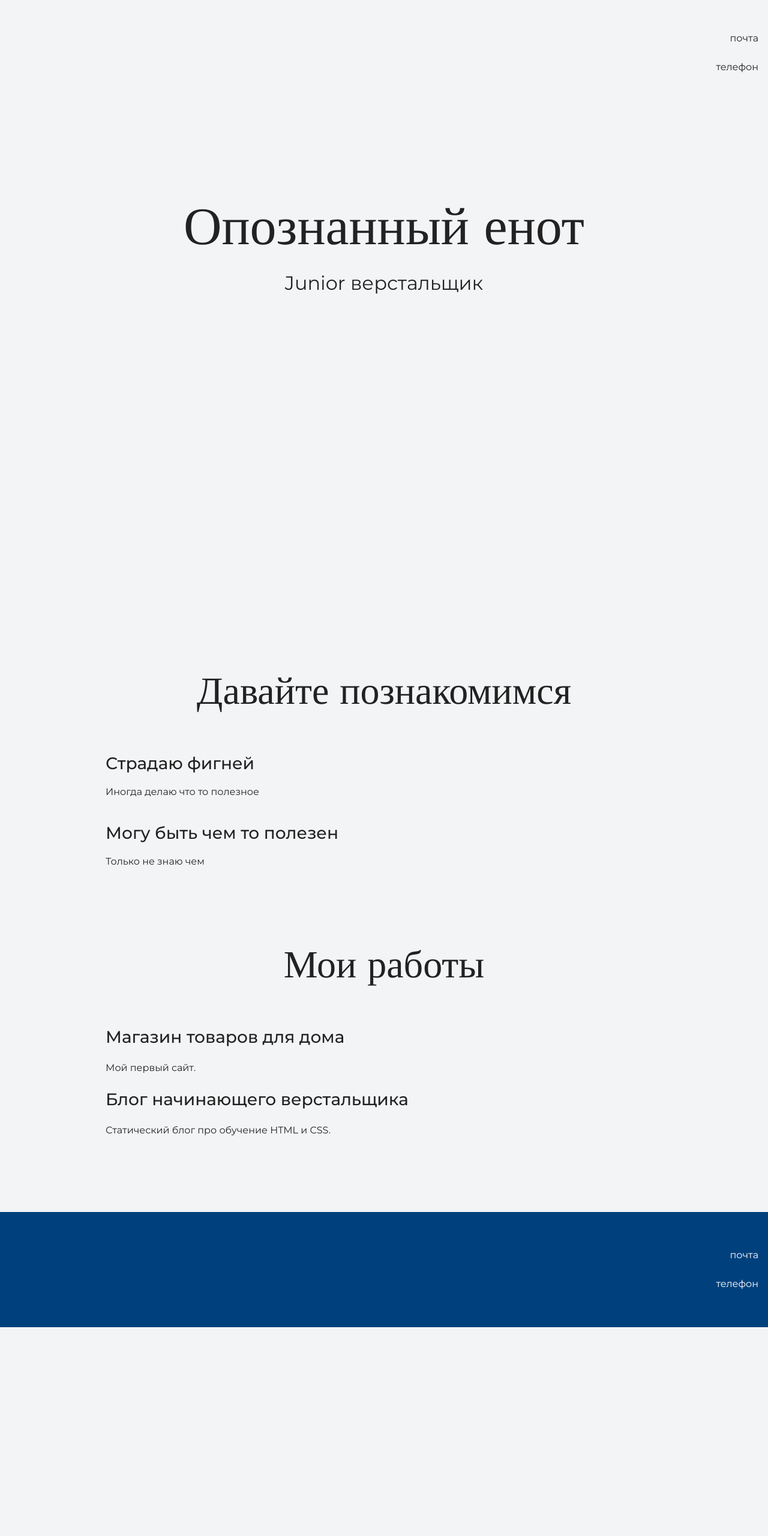
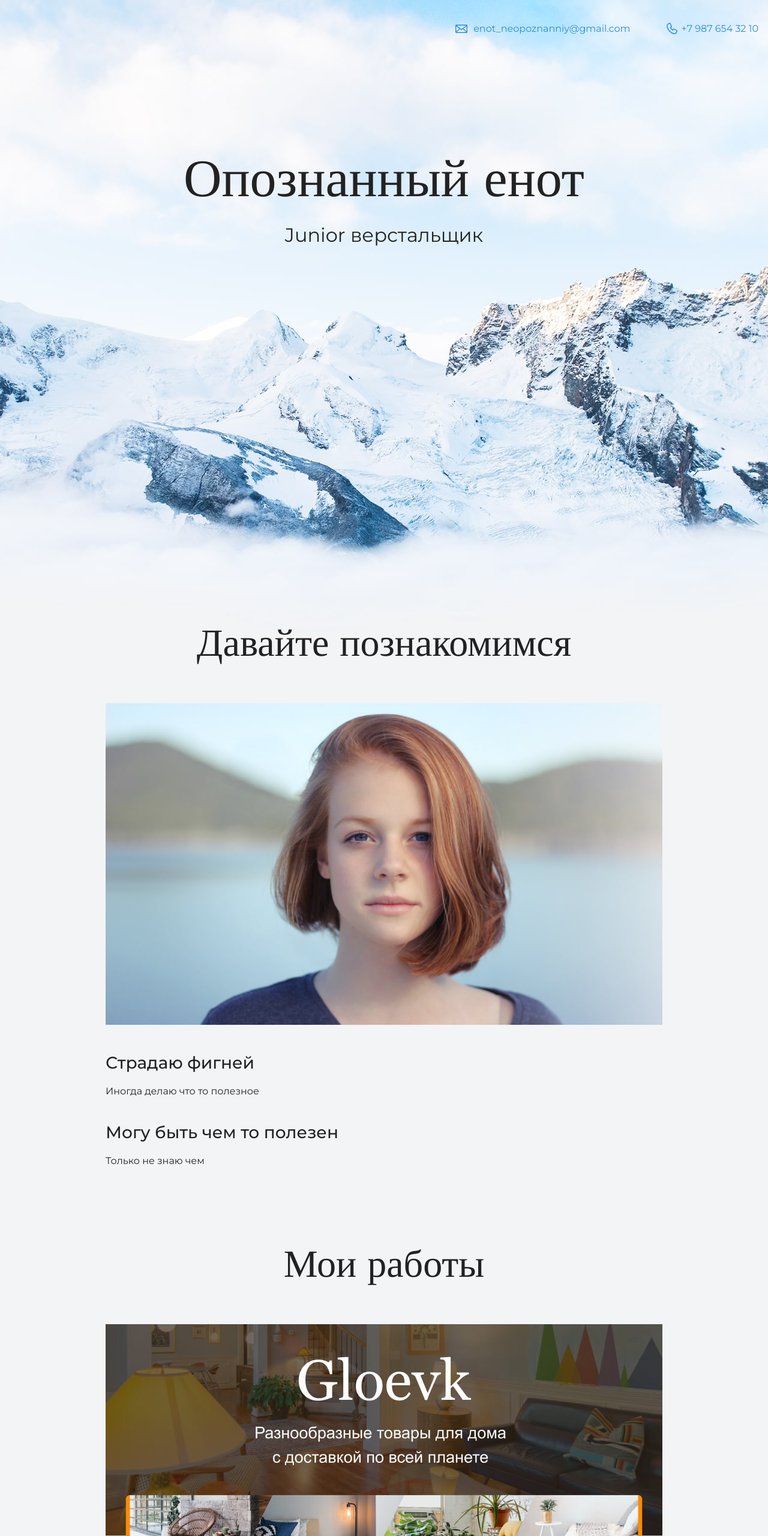
Before and after one commit to ScoobyDen/test, a plain HTML site: page index.html in a window 1280 px wide. Shown: the top 2560 px of the page at 60% size. Before the commit the page ends 2212 px from the top, so only its background shows below. Drawn offline with nearby package versions, Linux system fonts and the light colour scheme.

Commit message:
После изучения простой работы с картинками

```diff
--- a/index.html
+++ b/index.html
@@ -10,8 +10,10 @@
   <body>
     <header class="page-header">
       <div class="container">
-      <p>почта</p>
-      <P>телефон</P></div>
+        <a class="header-email"
+        href="mailto:enot_neopoznanniy@gmail.com">enot_neopoznanniy@gmail.com</a>
+        <a class="header-phone"
+        href="tel:+79876543210">+7 987 654 32 10</a>
     </header>
 
     <section class="hero-image">
@@ -23,6 +25,9 @@
     <section class="intro">
       <div class="container">
       <h2 class="subheading">Давайте познакомимся</h2>
+      <figure class="user-image">
+        <img src="files/user.jpg" width="928" height="536" alt="Фотография Неопознанного Енота">
+      </figure>
       <h3>Страдаю фигней</h3>
       <p>Иногда делаю что то полезное</p>
       <h3>Могу быть чем то полезен</h3>
@@ -32,8 +37,11 @@
     <section class="portfolio">
       <div class="container">
          <h2 class="subheading">Мои работы</h2>
-
+          <figure class="project-image">
+           <img src="files/project.jpg" width="928" height="536" alt="Cайт магазина товаров для дома">
+          </figure>
          <h3>Магазин товаров для дома</h3>
+          <a class="button" href="source/project/index.html">Открыть страницу</a>
          <p>Мой первый сайт.</p>
 
          <h3>Блог начинающего верстальщика</h3>
@@ -43,8 +51,10 @@
 
     <footer class="page-footer">
       <div class="container">
-        <p>почта</p>
-        <P>телефон</P>
+        <a class="footer-email"
+        href="mailto:enot_neopoznanniy@gmail.com">enot_neopoznanniy@gmail.com</a>
+        <a class="footer-phone"
+        href="tel:+79876543210">+7 987 654 32 10</a>
       </div>
     </footer>
   </body>
```
Also changed, not shown: files/project.jpg (added), files/user.jpg (added), img/hero-bg.jpg (added), img/icon-css.svg (added), img/icon-email-footer.svg (added), img/icon-email-header.svg (added), img/icon-html.svg (added), img/icon-phone-footer.svg (added), img/icon-phone-header.svg (added).
